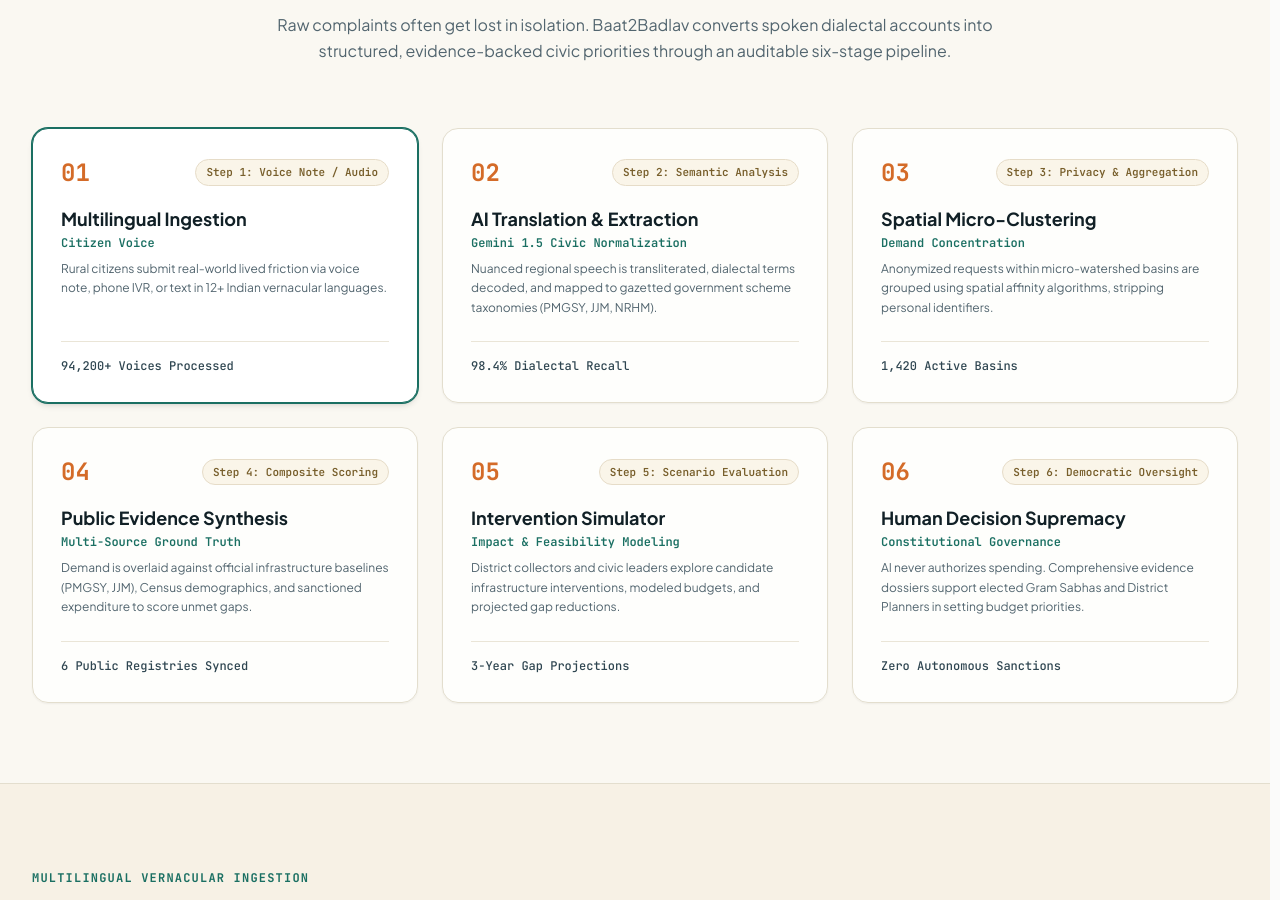
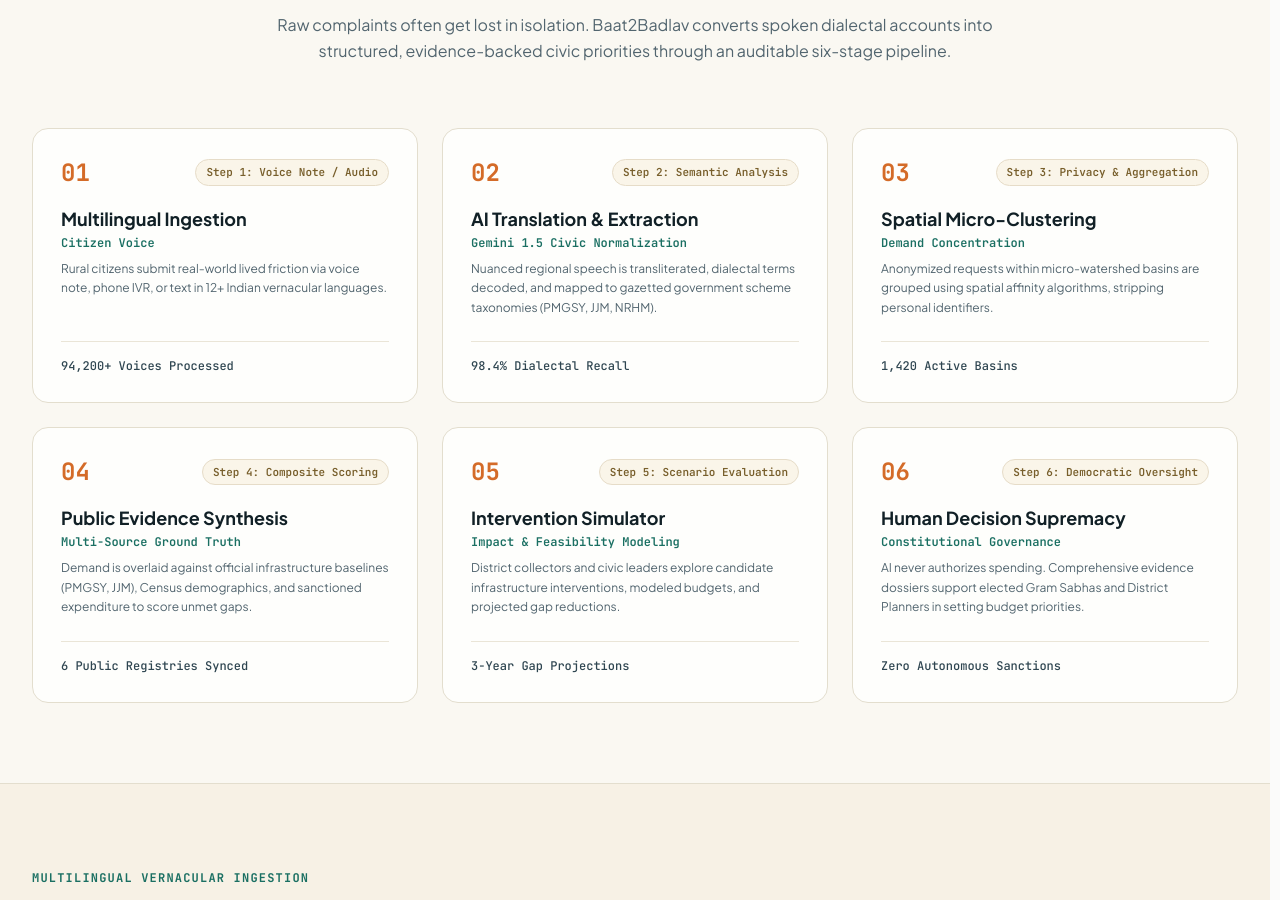
Before and after one commit to sc-likes-to-code/Baat2Badlav, a React (Vite) app: page / in a window 1280 px wide. Shown: the part 1106-2006 px from the top of the page. Built offline with nearby package versions, Linux system fonts and the light colour scheme.

Commit message:
fix(landing): apply dynamic hover highlights to pipeline cards without default persistent active state

```diff
--- a/src/pages/LandingPage.tsx
+++ b/src/pages/LandingPage.tsx
@@ -6,7 +6,6 @@
 }
 
 export const LandingPage: React.FC<LandingPageProps> = ({ onNavigate }) => {
-  const [activeStep, setActiveStep] = useState<number>(0);
   const [playingSample, setPlayingSample] = useState<string | null>(null);
   const audioRef = useRef<HTMLAudioElement | null>(null);
 
@@ -243,16 +242,11 @@
 
           {/* Interactive Pipeline Steps */}
           <div className="grid grid-cols-1 md:grid-cols-2 lg:grid-cols-3 gap-6">
-            {pipelineSteps.map((step, idx) => (
+            {pipelineSteps.map((step) => (
               <div
                 key={step.id}
                 onClick={() => onNavigate(step.path)}
-                className={`group cursor-pointer rounded-2xl p-6 sm:p-7 border transition-all duration-200 relative flex flex-col justify-between ${
-                  activeStep === idx
-                    ? 'bg-white border-[#1A6F62] shadow-md ring-1 ring-[#1A6F62]'
-                    : 'bg-white/80 border-[#E3DECE] hover:border-[#B5CECE] hover:bg-white shadow-xs'
-                }`}
-                onMouseEnter={() => setActiveStep(idx)}
+                className="group cursor-pointer rounded-2xl p-6 sm:p-7 border border-[#E3DECE] bg-white/80 hover:bg-white hover:border-[#1A6F62] hover:shadow-md hover:ring-1 hover:ring-[#1A6F62] transition-all duration-200 relative flex flex-col justify-between"
               >
                 <div>
                   <div className="flex items-center justify-between mb-4">
```
